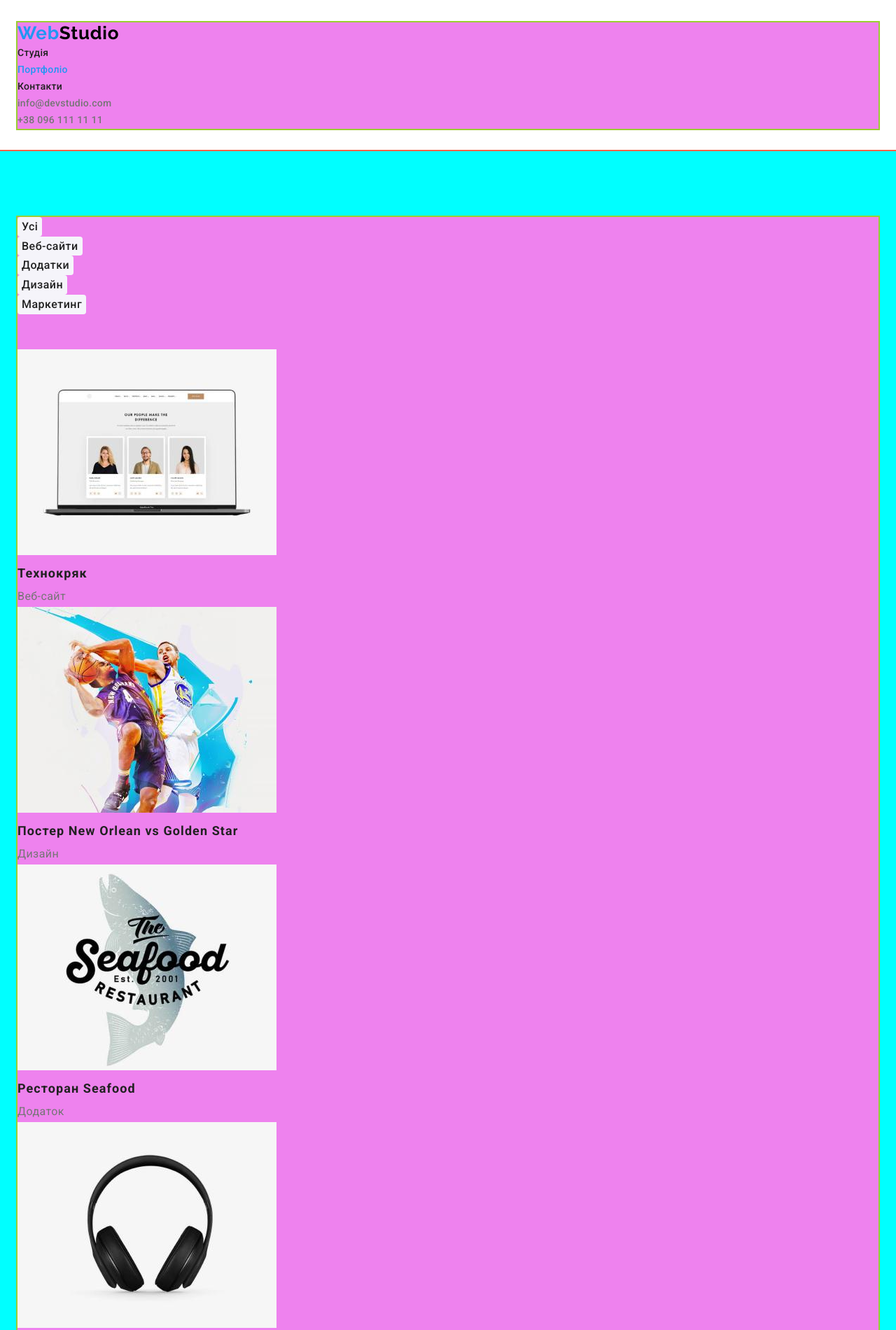
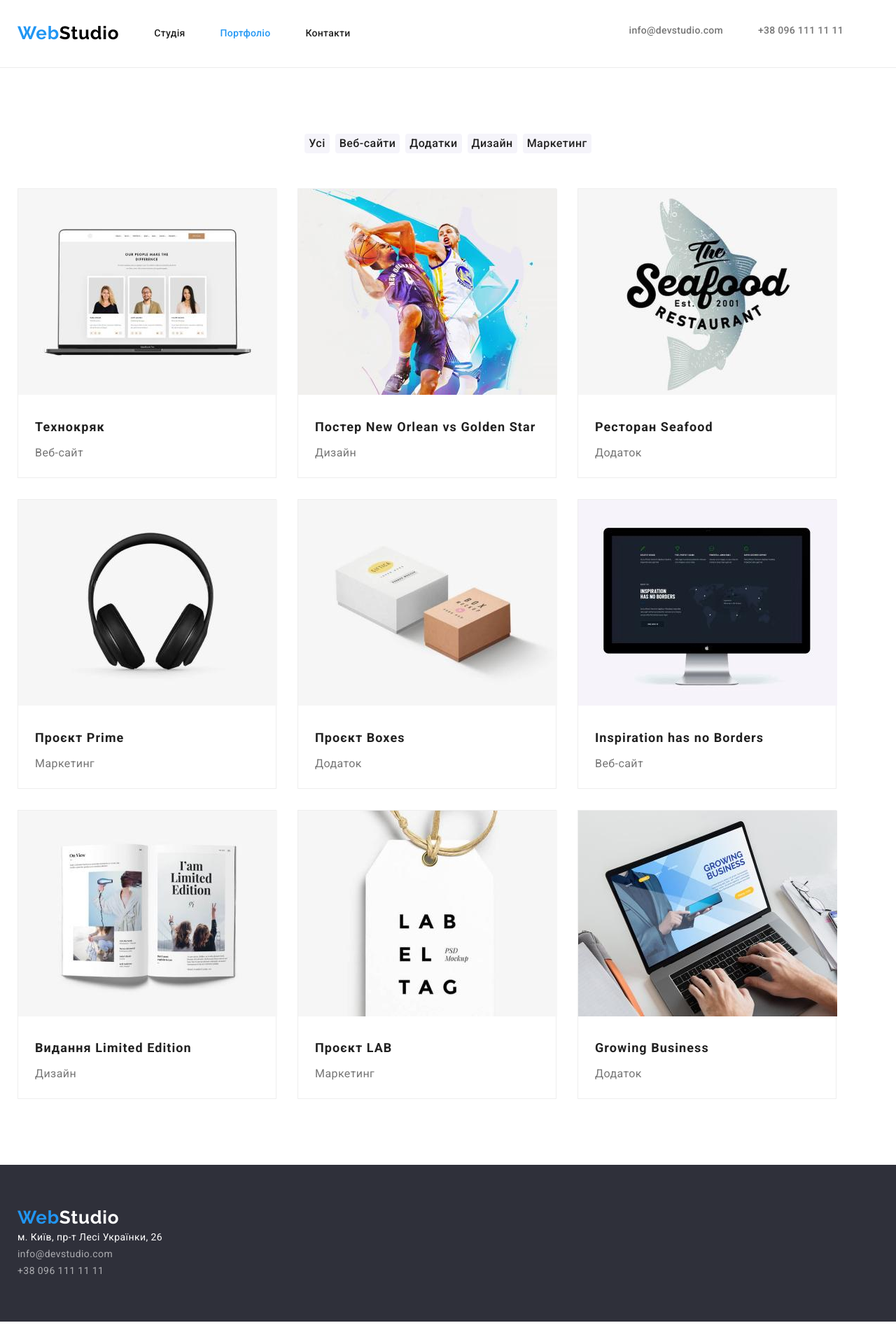
Before and after one commit to NikolayMieshkov/goit-markup-hw-03-v1, a plain HTML site: page portfolio.html in a window 1280 px wide. Shown: the top 1900 px of the page at 70% size. Drawn offline with nearby package versions, Linux system fonts and the light colour scheme.

Commit message:
Fixed index.html, portfolio.html

```diff
--- a/css/styles.css
+++ b/css/styles.css
@@ -1,13 +1,11 @@
 html {
   box-sizing: border-box;
 }
-
 *,
 *::after,
 *::before {
   box-sizing: inherit;
 }
-
 :root {
   --accent-color: #2196f3;
   --logo-header-color: #000000;
@@ -25,30 +23,53 @@ body {
   letter-spacing: 0.03em;
   color: var(--main-text-color);
 }
-h1,h2,h3,h4,h5,h6,p,ul {
+h1,
+h2,
+h3,
+h4,
+h5,
+h6,
+p,
+ul {
   margin: 0;
   padding: 0;
 }
-.header-section {
-  padding-top: 32px;
-  padding-bottom: 32px;
+.section {
+  padding-top: 94px;
+  padding-bottom: 94px;
 }
 .container {
   margin-left: auto;
   margin-right: auto;
   width: 1230px;
-  outline: 2px solid yellowgreen;
-  background-color: violet;
-
 }
-.section {
-  padding-top: 94px;
-  padding-bottom: 94px;
-  outline: 2px solid tomato;
-  background-color: cyan;
+.nav-list {
+  display: flex;
+  font-display: row;
+  align-items: center;
+}
+.header-contacts {
+  display: flex;
+  font-display: row;
+}
+.header-section {
+  padding-top: 32px;
+  padding-bottom: 32px;
+  border-bottom: solid 1px #ececec;
+}
+.header-container {
+  display: flex;
+  flex-direction: row;
+  justify-content: space-between;
+}
+.hero-container {
+  display: flex;
+  align-items: center;
+  flex-direction: column;
 }
 .link {
   text-decoration: none;
+  padding-right: 50px;
 }
 .list {
   list-style: none;
@@ -65,7 +86,6 @@ h1,h2,h3,h4,h5,h6,p,ul {
 .header-link:active {
   color: var(--accent-color);
 }
-
 .tel-link {
   color: var(--main-text-color);
 }
@@ -106,14 +126,12 @@ h1,h2,h3,h4,h5,h6,p,ul {
 .header-logo {
   color: var(--logo-header-color);
 }
-
 .hero-section {
   background-color: var(--additional-color);
   padding-top: 200px;
-  padding-bottom: 280px;
+  padding-bottom: 200px;
   text-align: center;
 }
-
 .hero-title {
   margin-bottom: 30px;
   width: 696px;
@@ -135,14 +153,86 @@ h1,h2,h3,h4,h5,h6,p,ul {
   background: var(--accent-color);
   border-radius: 4px;
   border: none;
-  margin-bottom: 200px;
   min-width: 216px;
   padding-top: 10px;
   padding-bottom: 10px;
 }
+.current {
+  color: var(--accent-color);
+}
+.about-section {
+  padding-bottom: 94px;
+}
+.about-list {
+  display: flex;
+  flex-direction: row;
+  justify-content: space-between;
+}
+.work-section {
+  padding: 0;
+}
+.work-list {
+  display: flex;
+  flex-direction: row;
+  justify-content: space-between;
+}
+.about-list-title {
+  color: var(--third-color);
+  font-weight: 700;
+  font-size: 14px;
+  line-height: 1.14;
+  letter-spacing: 0.03em;
+  text-transform: uppercase;
+  padding-bottom: 10px;
+}
+.about-list-text {
+  color: var(--main-text-color);
+}
+.about-column {
+  width: 270px;
+}
+.work {
+}
+.title {
+  color: var(--third-color);
+  font-size: 36px;
+  line-height: 1.16;
+  text-align: center;
+  letter-spacing: 0.03em;
+  padding-bottom: 50px;
+}
+.team {
+  background-color: var(--fourth-color);
+  color: var(--third-color);
+  font-weight: 500;
+  font-size: 16px;
+  line-height: 1.18;
+  letter-spacing: 0.03em;
+}
+.team-list {
+  display: flex;
+  flex-direction: row;
+  justify-content: space-between;
+  text-align: center;
+}
+.member-name {
+}
+
+/* Portfolio */
+
 .filters-list {
   padding-bottom: 50px;
+  display: flex;
+  flex-direction: row;
+  justify-content: center;
+  flex-wrap: wrap;
+  gap: 8px;
 }
+.cards.list {
+  display: flex;
+  flex-wrap: wrap;
+  gap: 30px;
+  }
 .btn-filters {
   font-family: inherit;
   font-weight: 500;
@@ -162,46 +252,10 @@ h1,h2,h3,h4,h5,h6,p,ul {
   border-radius: 4px;
   border: none;
 }
-.current {
-  color: var(--accent-color);
-}
-.about-section {
-  padding-bottom: 94px;
-  background-color:  orange;
-}
-.work-section {
-  padding: 0;
-}
-.about-list-title {
-  color: var(--third-color);
-  font-weight: 700;
-  font-size: 14px;
-  line-height: 1.14;
-  letter-spacing: 0.03em;
-  text-transform: uppercase;
-}
-.about-list-text {
-  color: var(--main-text-color);
-}
-.work {
-}
-.title {
-  color: var(--third-color);
-  font-size: 36px;
-  line-height: 1.16;
-  text-align: center;
-  letter-spacing: 0.03em;
-  padding-bottom: 50px;
-}
-.team {
-  background-color: var(--fourth-color);
-  color: var(--third-color);
-  font-weight: 500;
-  font-size: 16px;
-  line-height: 1.18;
-  letter-spacing: 0.03em;
-}
-.member-name {
+
+.item {
+  width: 370px;
+  border: solid 1px #eeeeee;
 }
 .job-title {
   color: var(--main-text-color);
@@ -211,13 +265,21 @@ h1,h2,h3,h4,h5,h6,p,ul {
   font-size: 18px;
   line-height: 2;
   letter-spacing: 0.06em;
+  padding-top: 20px;
+  padding-right: 24px;
+  padding-bottom: 4px;
+  padding-left: 24px;
 }
 .project-note {
   font-size: 16px;
   line-height: 1.87;
   color: var(--main-text-color);
+  padding-right: 24px;
+  padding-bottom: 20px;
+  padding-left: 24px;
+
 }
-
+/* Footer-section */
 .footer-section {
   background-color: var(--additional-color);
   padding: 60px 0;
--- a/portfolio.html
+++ b/portfolio.html
@@ -25,10 +25,14 @@
   </head>
   <body>
     <header class="header-section">
-      <div class="container">
+      <div class="container header-container">
         <nav class="header-nav">
-          <a href="./index.html" class="logo link">Web<span class="header-logo">Studio</span></a>
           <ul class="nav-list list">
+            <li>
+              <a href="./index.html" class="logo link"
+                >Web<span class="header-logo">Studio</span></a
+              >
+            </li>
             <li><a class="studio-link header-link link" href="./index.html">Студія</a></li>
             <li><a class="header-link link  current" href="./portfolio.html">Портфоліо</a></li>
             <li><a class="header-link link" href="#">Контакти</a></li>
@@ -71,47 +75,47 @@
             </li>
           </ul>
           <ul class="cards list">
-            <li>
+            <li class="item">
               <img src="./images/techno.jpg" alt="технокряк" width="370" />
               <h2 class="project-title">Технокряк</h2>
               <p class="project-note">Веб-сайт</p>
             </li>
-            <li>
+            <li class="item">
               <img src="./images/poster.jpg" alt="Постер New Orlean vs Golden Star" width="370" />
               <h2 class="project-title">Постер New Orlean vs Golden Star</h2>
               <p class="project-note">Дизайн</p>
             </li>
-            <li>
+            <li class="item">
               <img src="./images/restaurant.jpg" alt="Ресторан Seafood" width="370" />
               <h2 class="project-title">Ресторан Seafood</h2>
               <p class="project-note">Додаток</p>
             </li>
-            <li>
+            <li class="item">
               <img src="./images/prime-project.jpg" alt="Проєкт Prime" width="370" />
               <h2 class="project-title">Проєкт Prime</h2>
               <p class="project-note">Маркетинг</p>
             </li>
-            <li>
+            <li class="item">
               <img src="./images/boxes-project.jpg" alt="Проєкт Boxes" width="370" />
               <h2 class="project-title">Проєкт Boxes</h2>
               <p class="project-note">Додаток</p>
             </li>
-            <li>
+            <li class="item">
               <img src="./images/inspiration.jpg" alt="Inspiration has no Borders" width="370" />
               <h2 class="project-title">Inspiration has no Borders</h2>
               <p class="project-note">Веб-сайт</p>
             </li>
-            <li>
+            <li class="item">
               <img src="./images/limited-edition.jpg" alt="Видання Limited Edition" width="370" />
               <h2 class="project-title">Видання Limited Edition</h2>
               <p class="project-note">Дизайн</p>
             </li>
-            <li>
+            <li class="item">
               <img src="./images/lab-project.jpg" alt="Проєкт LAB" width="370" />
               <h2 class="project-title">Проєкт LAB</h2>
               <p class="project-note">Маркетинг</p>
             </li>
-            <li>
+            <li class="item">
               <img src="./images/growing.jpg" alt="Growing Business" width="370" />
               <h2 class="project-title">Growing Business</h2>
               <p class="project-note">Додаток</p>
```
Also changed, not shown: index.html (+15 -13 lines).
